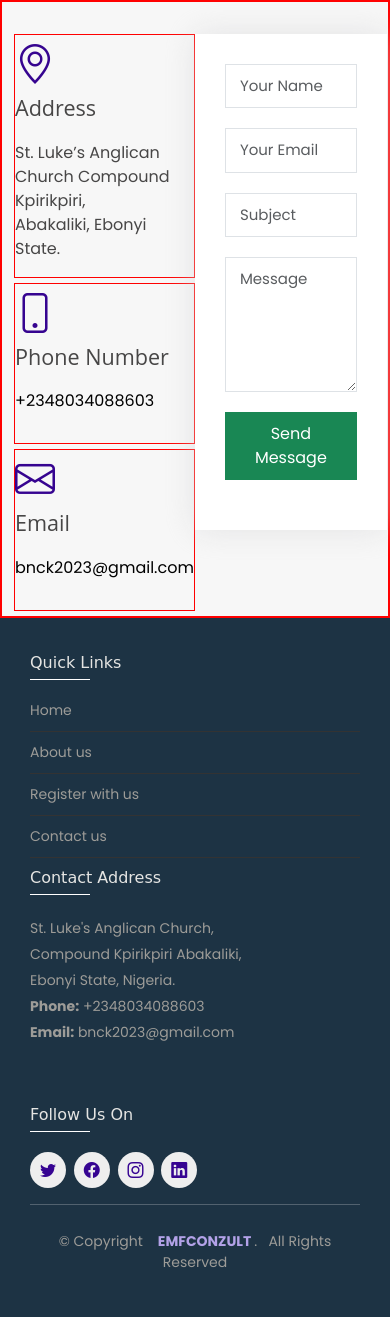
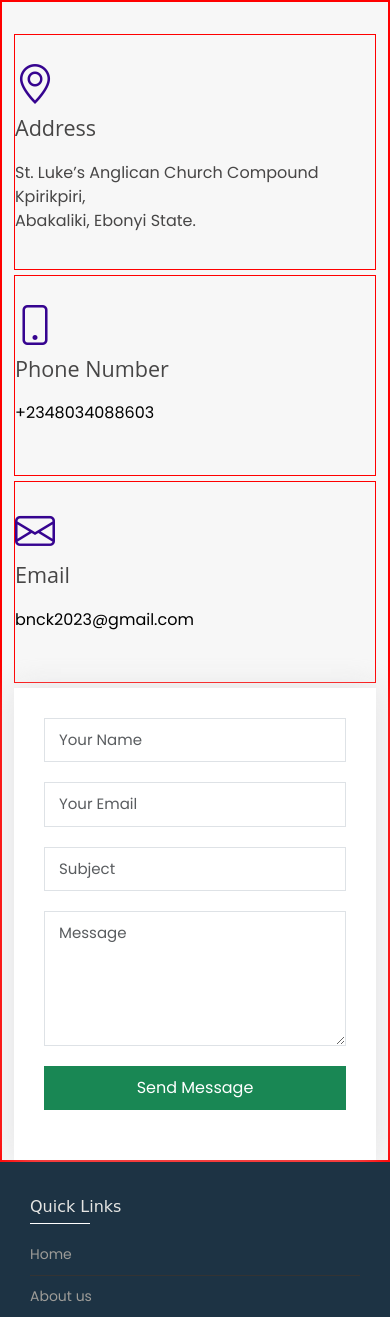
Before and after one commit to Emmadegreat/bishop-nkwoagu-college, a PHP site: page /html/contact.html in a window 390 px wide. Shown: the part 1054-2371 px from the top of the page. Run offline with PHP 8.4, Linux system fonts and the light colour scheme.

Commit message:
codes optimized

```diff
--- a/assets/css/style.css
+++ b/assets/css/style.css
@@ -1666,8 +1666,10 @@ section {
  margin-top: 0rem;
 }
 
-@media (min-width: 768px) {
-
+@media (max-width: 768px) {
+  .contact-info1{
+    flex-direction: column;
+  }
   #contact .contact-address,
   #contact .contact-phone,
   #contact .contact-email {
```
